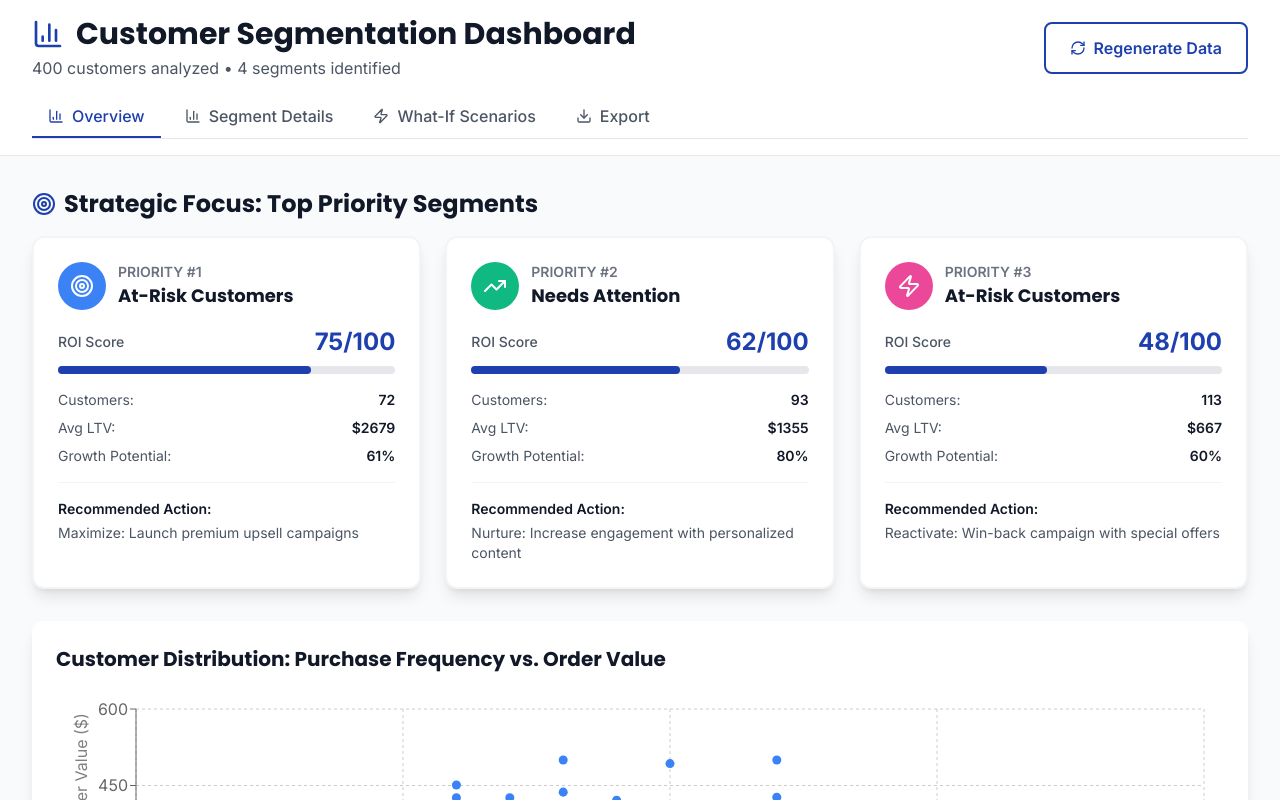
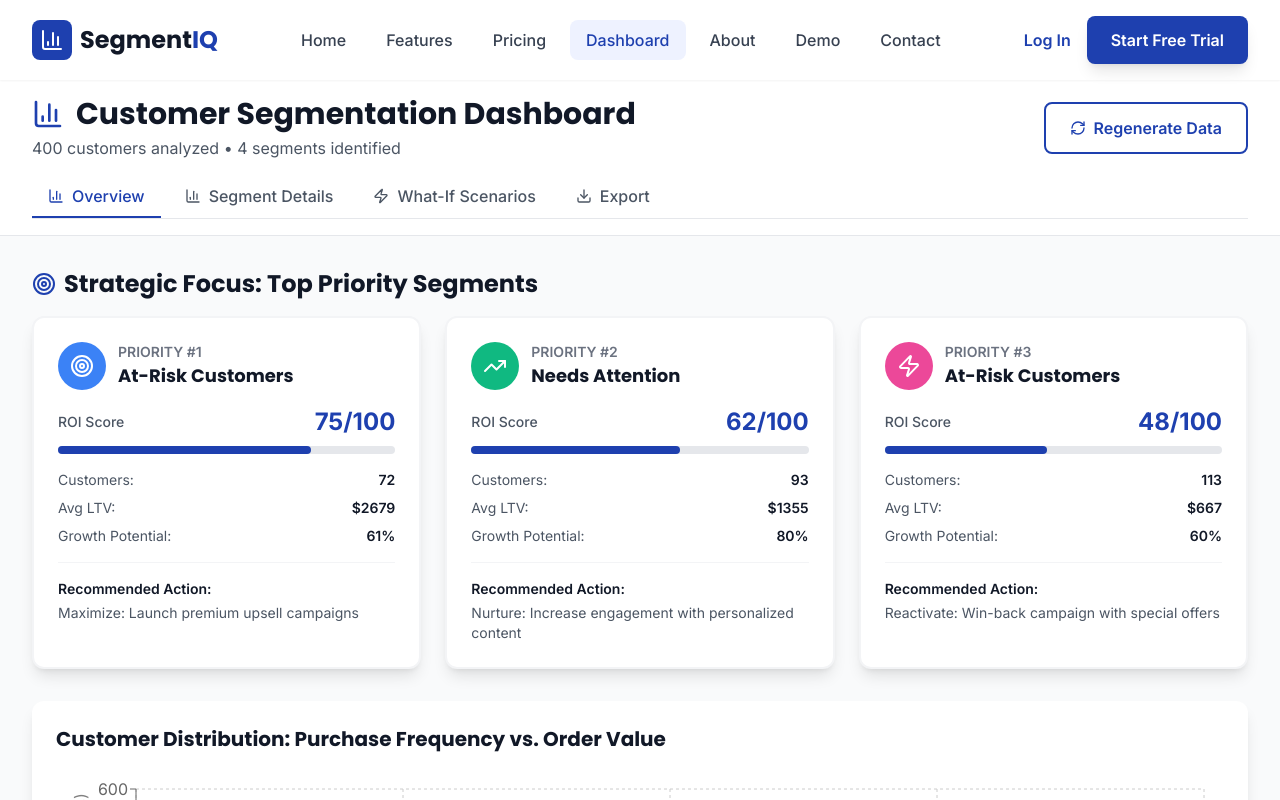
Before and after one commit to Giorgoskaraliolios/segmentIQ, a React (Vite) app: page /dashboard in a window 1280 px wide. Shown: the top 800 px of the page. Built offline with nearby package versions, Linux system fonts and the light colour scheme.

Commit message:
Add navigation menu to dashboard page and update nav links

```diff
--- a/src/App.tsx
+++ b/src/App.tsx
@@ -15,8 +15,8 @@ function AppContent() {
 
   return (
     <div className="min-h-screen flex flex-col bg-gradient-to-b from-white to-gray-50">
-      {!isDashboard && <Navigation />}
-      <main className={isDashboard ? '' : 'flex-grow'}>
+      <Navigation />
+      <main className="flex-grow">
         <Routes>
           <Route path="/" element={<HomePage />} />
           <Route path="/about" element={<AboutPage />} />
--- a/src/components/marketing/Navigation.tsx
+++ b/src/components/marketing/Navigation.tsx
@@ -10,6 +10,7 @@ const Navigation = () => {
     { name: 'Home', path: '/' },
     { name: 'Features', path: '/features' },
     { name: 'Pricing', path: '/pricing' },
+    { name: 'Dashboard', path: '/dashboard' },
     { name: 'About', path: '/about' },
     { name: 'Demo', path: '/demo' },
     { name: 'Contact', path: '/contact' },
--- a/src/pages/DashboardPage.tsx
+++ b/src/pages/DashboardPage.tsx
@@ -77,7 +77,7 @@ const DashboardPage = () => {
   return (
     <div className="min-h-screen bg-gray-50">
       {/* Header */}
-      <div className="bg-white border-b border-gray-200 sticky top-0 z-40">
+      <div className="bg-white border-b border-gray-200">
         <div className="container-custom py-4">
           <div className="flex items-center justify-between">
             <div>
```
